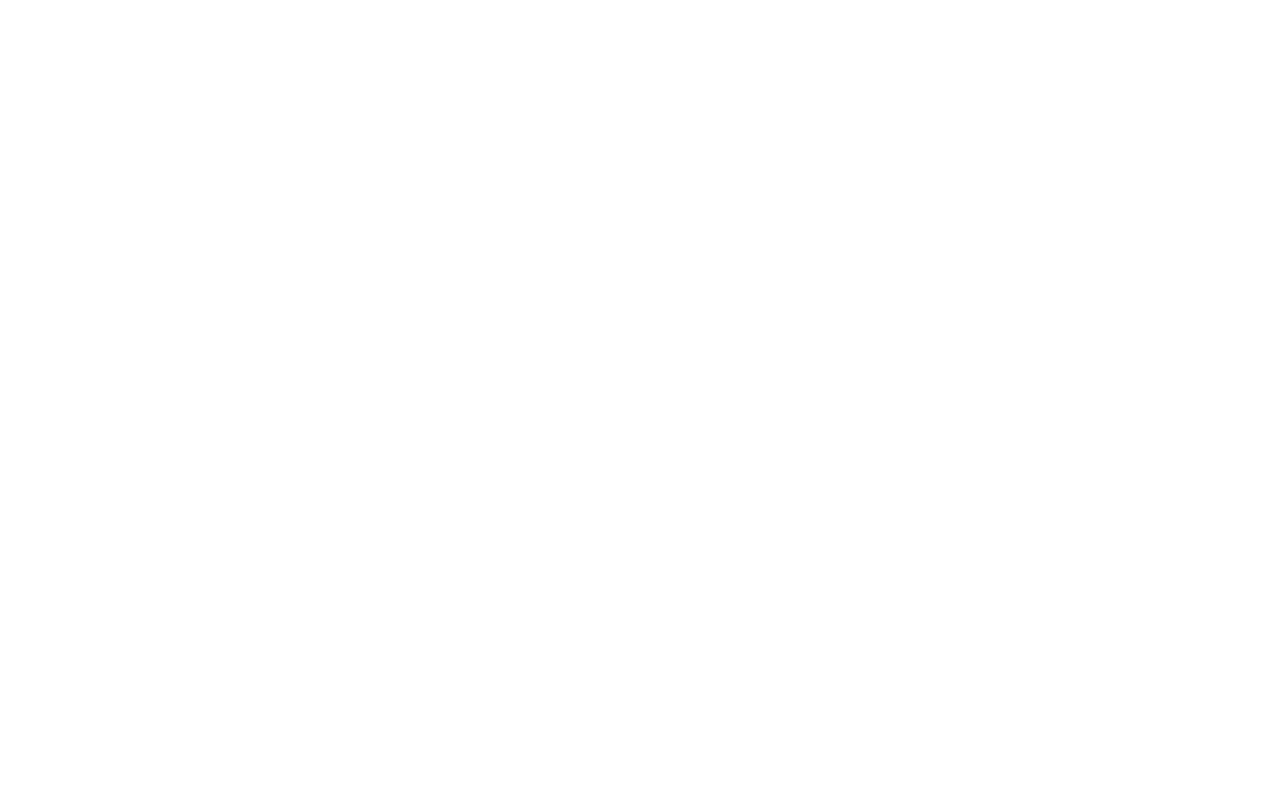
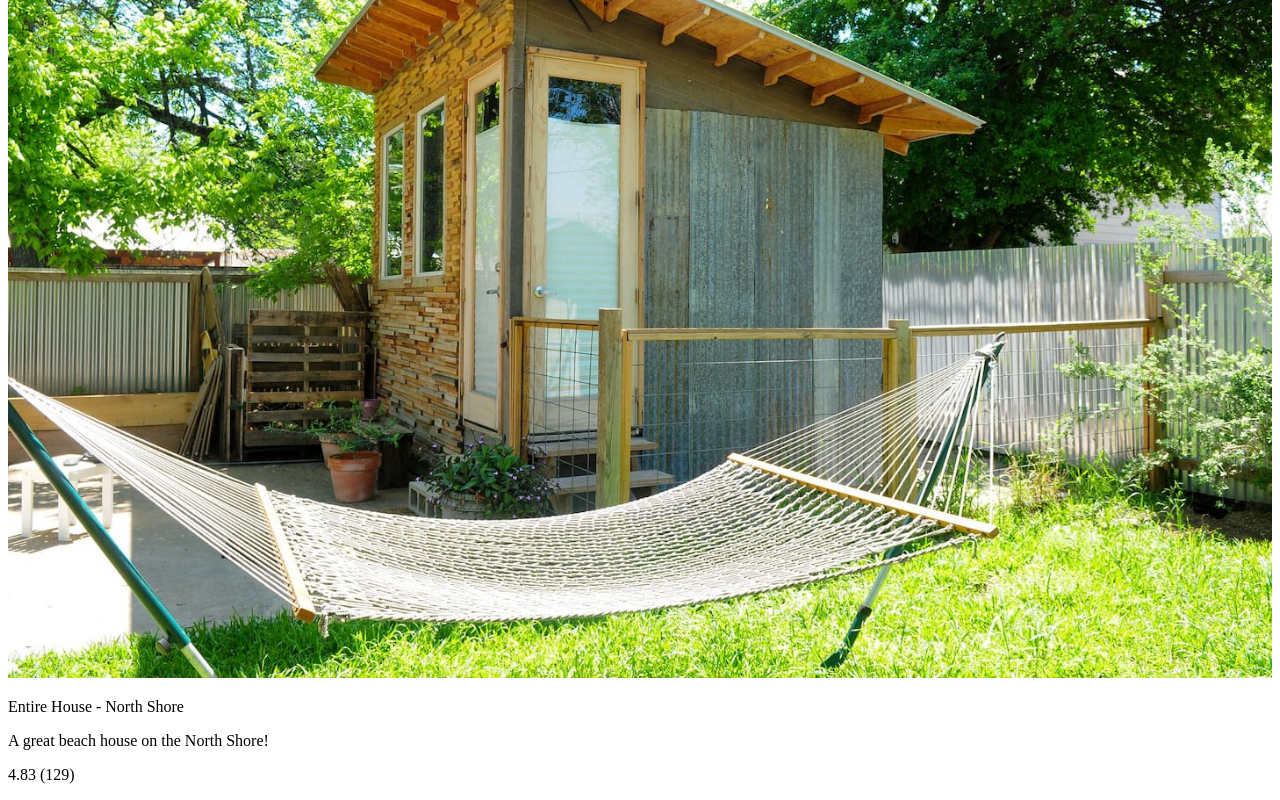
Before and after one commit to tryingtokeepup/NextBnB, a Next.js app: page /houses/2122 in a window 1280 px wide. Shown: the part 173-973 px from the top of the page. Before the commit the page ends 800 px from the top, so only its background shows below. Built offline with nearby package versions, Linux system fonts and the light colour scheme.

Commit message:
finished headers, pushing through

```diff
--- a/pages/houses/[id].js
+++ b/pages/houses/[id].js
@@ -1,11 +1,23 @@
+import Head from 'next/head';
 import houses from '../houses.json';
 
 const House = props => (
   <div>
+    <Head>
+      <title>{props.house.title}</title>
+    </Head>
+    <img src={props.house.picture} width="100%" alt="House picture" />
+    <p>
+      {props.house.type} - {props.house.town}
+    </p>
     <p>{props.house.title}</p>
+    <p>
+      {props.house.rating} ({props.house.reviewsCount})
+    </p>
   </div>
 );
 // query is a deconstructed property from the context object
+// we reform the props passed from house.js and filter for only the house that is on the url query string
 House.getInitialProps = ({ query }) => {
   const { id } = query;
   return {
```
